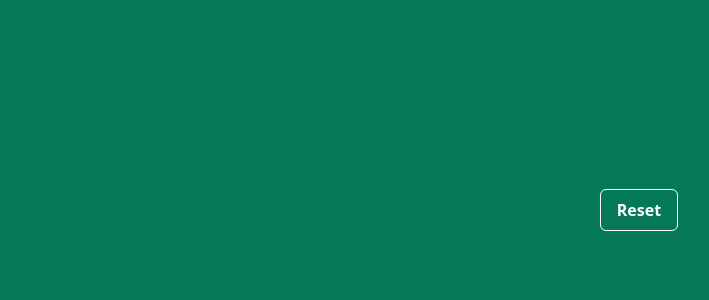
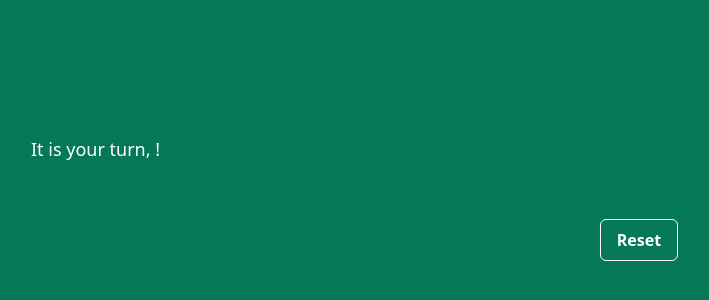
Before and after one commit to maedl/tic-tac-toe-vue-ts, a Vue app: page / in a window 1280 px wide. Shown: the part 1002-1302 px from the top of the page, without its empty margins (1-710 px from the left). Built offline with nearby package versions, Linux system fonts and the light colour scheme.

Commit message:
add computed prop to display current turn

```diff
--- a/src/components/GameBoard.vue
+++ b/src/components/GameBoard.vue
@@ -1,13 +1,13 @@
 <script setup lang="ts">
-import { onMounted, ref } from 'vue';
 import { BoardItem } from '../models/BoardItem';
 import { GamePiece, Player } from '../models/Player';
-import PlayerView from './PlayerView.vue';
 import GridItem from './GridItem.vue';
 import { clearGameFromStorage } from '../functions/localStorage';
-
+import { Game } from '../models/Game';
+import { computed } from 'vue';
 
 interface IGameBoardProps {
+  currentGame: Game,
   gameBoard: BoardItem[]
 }
 
@@ -17,19 +17,24 @@ const emit = defineEmits<{
 
 const props = defineProps<IGameBoardProps>();
 
+const currentPlayerName = computed(() => {
+  if (props.currentGame && props.currentGame.players[props.currentGame.currentPlayerIndex]) {
+    return props.currentGame.players[props.currentGame.currentPlayerIndex].name;
+  }
+  return '';
+});
 
 const handlePiecePlacement = (id: string) => {
-  console.log(id);
-   let newGameBoardValue = props.gameBoard.map((item) => {
+  let newGameBoardValue = props.gameBoard.map((item) => {
     if (item.id == id) {
-      item.placedPiece = GamePiece.X;
-      return item
+      item.placedPiece = props.currentGame.players[props.currentGame.currentPlayerIndex].GamePiece;
+      return item;
     }
-    return item
-  })
-  emit('gameboard', newGameBoardValue)
+    return item;
+  });
+  props.currentGame.nextTurn();
+  emit('gameboard', newGameBoardValue);
 }
-
 const reset = () => {
   clearGameFromStorage();
   location.reload();
@@ -43,8 +48,12 @@ const reset = () => {
     <!-- <div  class="grid grid-cols-1 grid-rows-2 w-1/2 min-w-fit absolute top-6 right-0">
       <PlayerView v-for="player in activePlayers" :player="player" :key="player.GamePiece"></PlayerView>
     </div> -->
-
-    <div class="grid grid-rows-3 grid-cols-3 w-full max-w-[328px] md:max-w-xl px-4 gap-1 md:gap-2">
+    <h1
+      class="text-lg mb-4 self-start mx-8"
+      >
+      {{ 'It is your turn, ' + currentPlayerName + '!' }}
+      </h1>
+    <div class="grid grid-rows-3 grid-cols-3 w-full max-w-[328px] md:max-w-xl px-4 gap-1 md:gap-2 mb-4">
       <GridItem @place-piece="handlePiecePlacement" v-for="item in gameBoard" :key="item.id" :board-item="item"></GridItem>
     </div>
 
```
